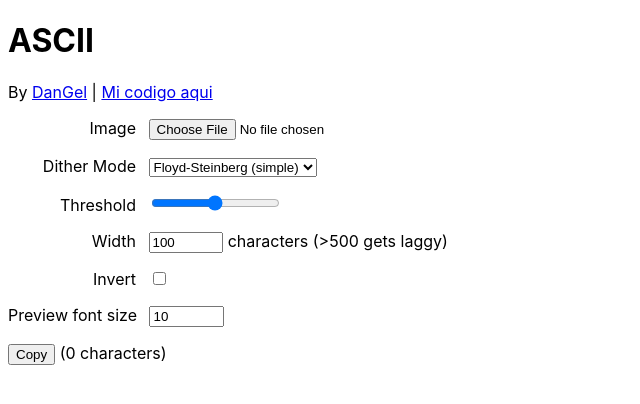
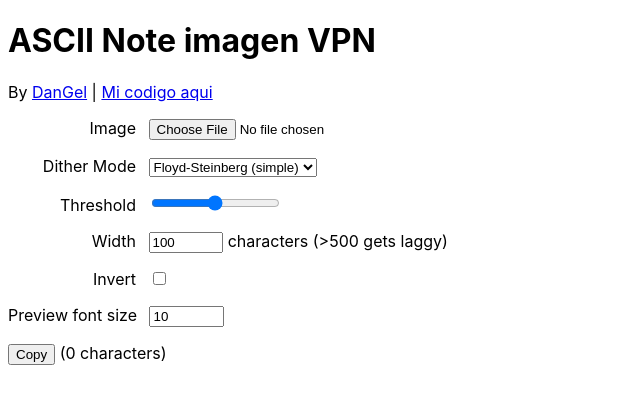
Before and after one commit to Dangel2/dangel2.github.io, a website: page index.html in a window 1280 px wide. Shown: the whole page, without its empty margins (0-640 px from the left). Drawn offline with Linux system fonts and the light colour scheme.

Commit message:
Update index.html

```diff
--- a/index.html
+++ b/index.html
@@ -5,13 +5,13 @@
 	<meta charset="UTF-8">
 	<meta name="viewport" content="width=device-width, initial-scale=1.0">
 	<meta http-equiv="X-UA-Compatible" content="ie=edge">
-	<title>Braille ASCII Art</title>
+	<title>ASCII Note imagen VPN</title>
 	<link rel="stylesheet" href="styles.css?v=3">
 </head>
 
 <body>
 
-	<h1>ASCII</h1>
+	<h1>ASCII Note imagen VPN</h1>
 	<p>By <a href="https://t.me/DanGel_Glr">DanGel</a> | <a href="https://www.xpaja.net/views/albums/2023/01/tremenda-vagina-rosa/1.jpg">Mi codigo aqui</a></p>
 
 	<p>
```
